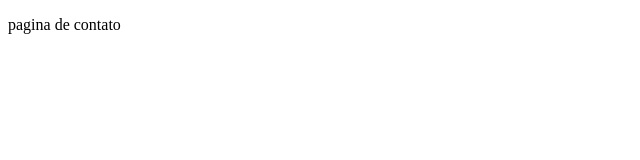
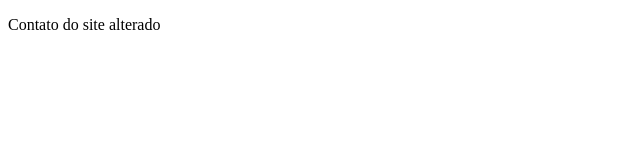
Before and after one commit to leonardowascheck/github-master, a plain HTML site: page contato.html in a window 1280 px wide. Shown: the full height of the page, 0-640 px from the left. Drawn offline with Linux system fonts and the light colour scheme.

Commit message:
alteracao final da pagina de contato

```diff
--- a/contato.html
+++ b/contato.html
@@ -7,6 +7,6 @@
     <title>Document</title>
 </head>
 <body>
-    <p>pagina de contato </p>
+    <p>Contato do site alterado </p>
 </body>
 </html>
```
